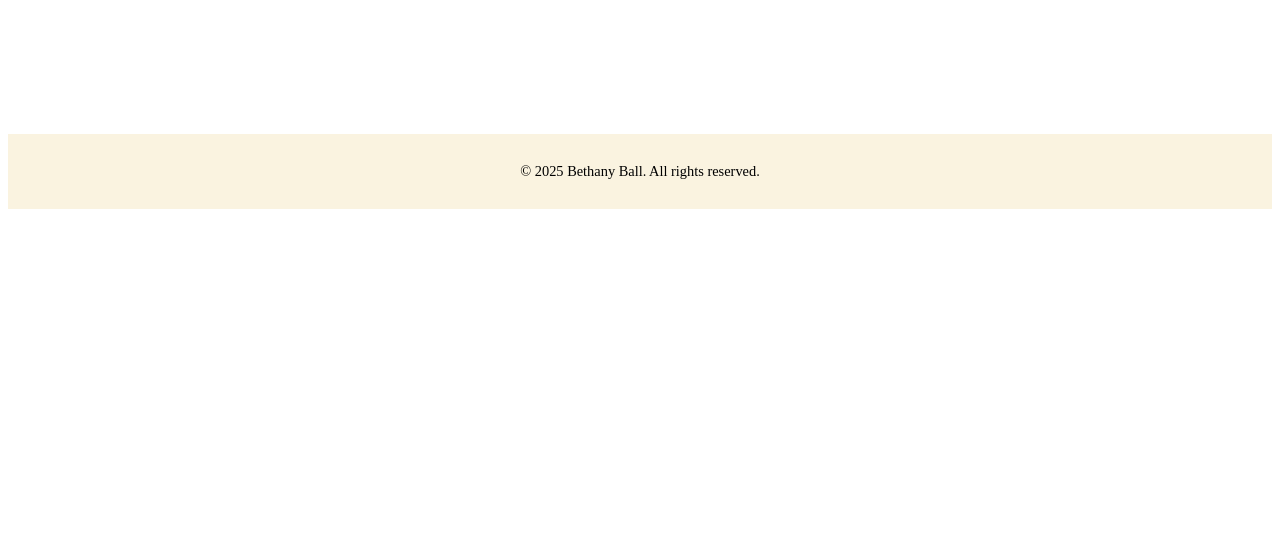
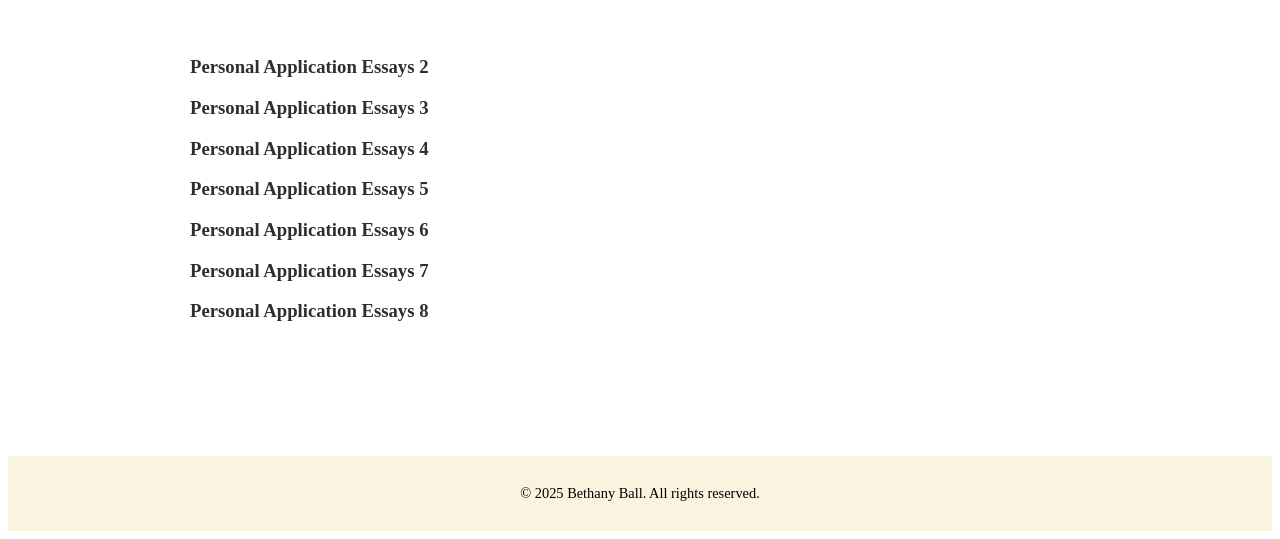
Before and after one commit to pinkbcb/HUM_201_ePortfolio, a plain HTML site: page essays.html in a window 1280 px wide. Shown: the part 860-1399 px from the top of the page. Before the commit the page ends 1077 px from the top, so only its background shows below. Drawn offline with Linux system fonts and the light colour scheme.

Commit message:
Update essays.html

```diff
--- a/essays.html
+++ b/essays.html
@@ -29,6 +29,14 @@
         <!--  <img src="images/essay_one.png" alt="Essay One"> -->
         <embed src= "images/Personal Connections q.pdf" type="application/pdf" width="100%" height="600px">
 
+            <h3>Personal Application Essays 2</h3>
+            <h3>Personal Application Essays 3</h3>
+            <h3>Personal Application Essays 4</h3>
+            <h3>Personal Application Essays 5</h3>
+            <h3>Personal Application Essays 6</h3>
+            <h3>Personal Application Essays 7</h3>
+            <h3>Personal Application Essays 8</h3>
+
             <br><br><br>
         </section>
     </main>
```
